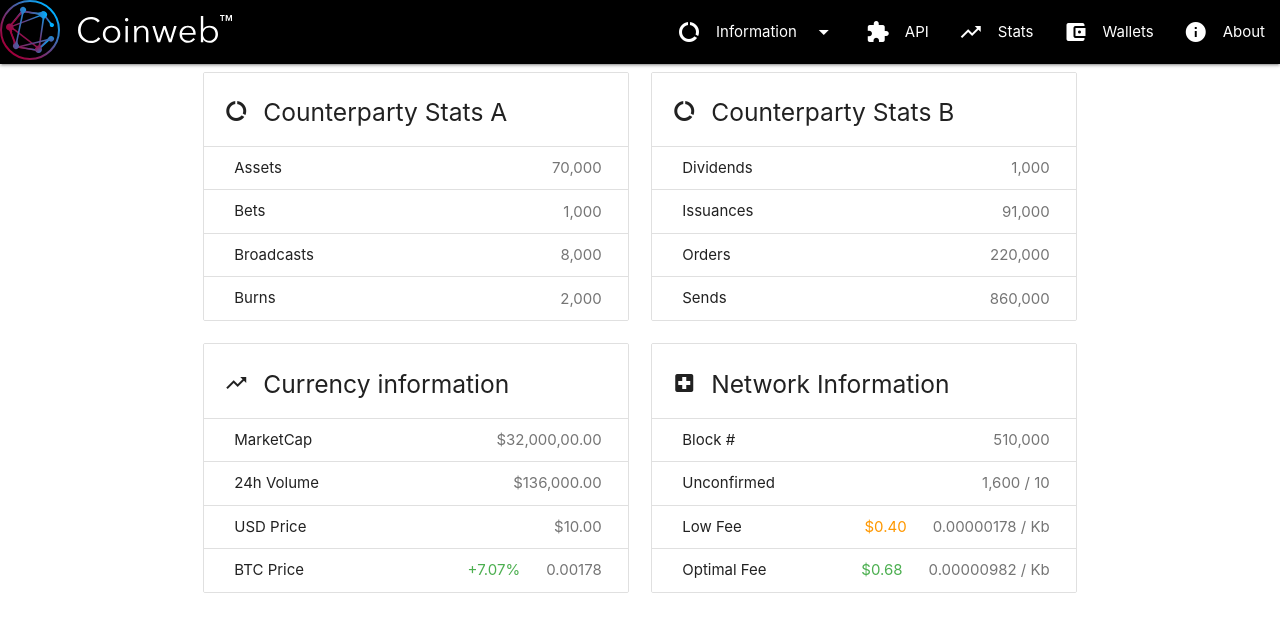
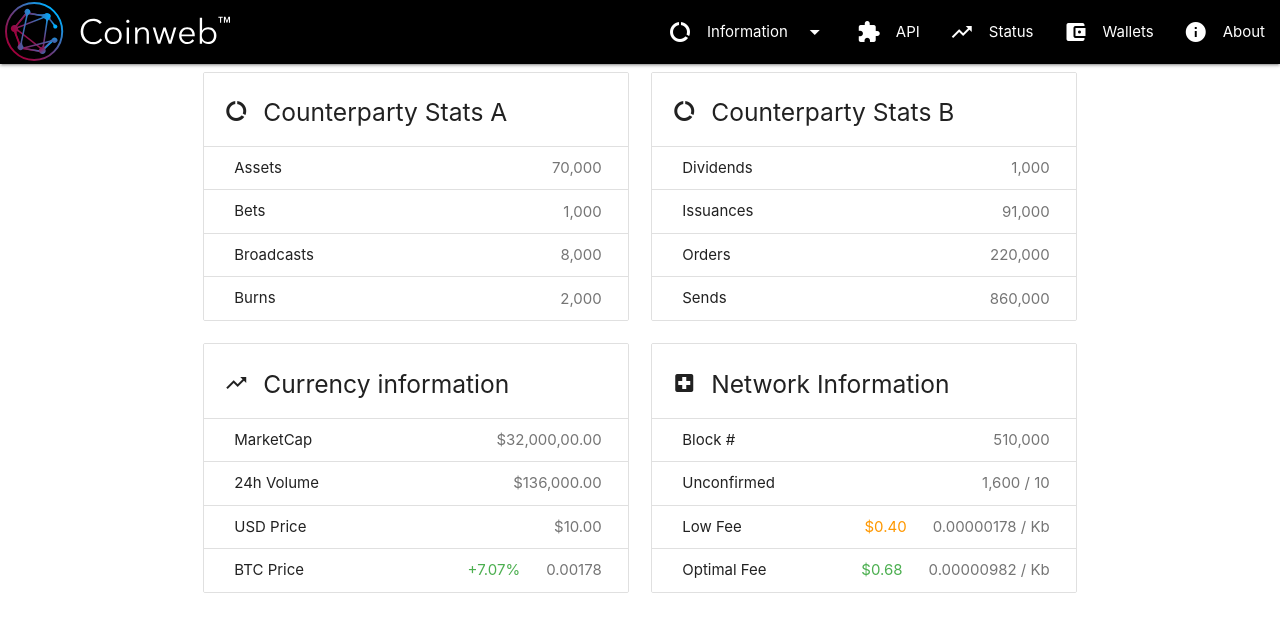
Before and after one commit to badobaron/coinweb-blockexplorer-frontend, a plain HTML site: page index.html in a window 1280 px wide. Drawn offline with Linux system fonts and the light colour scheme.

Commit message:
Fixing issue about resizing logotype
Bug fixed using a bit of clutch-code.

```diff
--- a/index.html
+++ b/index.html
@@ -13,6 +13,16 @@
         <meta name="viewport" content="width=device-width, initial-scale=1.0"/>
         <!--Title setting-->
         <title>:: DEV :: Coinweb Block Explorer</title>
+        <!--Code to fix resizable bug-->
+        <style type="text/css">
+        	@media only screen and (max-width:600px) {
+    #img-logo {
+    			max-width: 200px !important;
+    			width: auto !important;
+
+    }
+}
+        </style>
     </head>
     <body>
         <!--Header section-->
@@ -69,7 +79,12 @@
             <nav class="black">
                 <div class="nav-wrapper">
                     <a href="#!" class="brand-logo">
-                        <img src="img/coinweb-logo.svg">
+                        <img id="img-logo" src="img/coinweb-logo.svg" style="
+    margin-left: 5px;
+    max-width: 250px;
+    width: 95%;
+    margin-top: 1%;
+">
                     </a>
                     <a href="#" data-target="mobile-nav" class="sidenav-trigger">
                         <i class="material-icons">menu</i>
@@ -85,7 +100,7 @@
                         </li>
                         <!--Status-->
                         <li>
-                            <a href="#"><i class="material-icons left">trending_up</i>Stats</a>
+                            <a href="#"><i class="material-icons left">trending_up</i>Status</a>
                         </li>
                         <!--Wallets-->
                         <li>
@@ -136,7 +151,7 @@
                 </li>
                 <!--Status-->
                 <li>
-                    <a href="#" class="collapsible-header white-text"><i class="material-icons left white-text">trending_up</i>Stats</a>
+                    <a href="#" class="collapsible-header white-text"><i class="material-icons left white-text">trending_up</i>Status</a>
                 </li>
                 <!--Wallets-->
                 <li>
```
